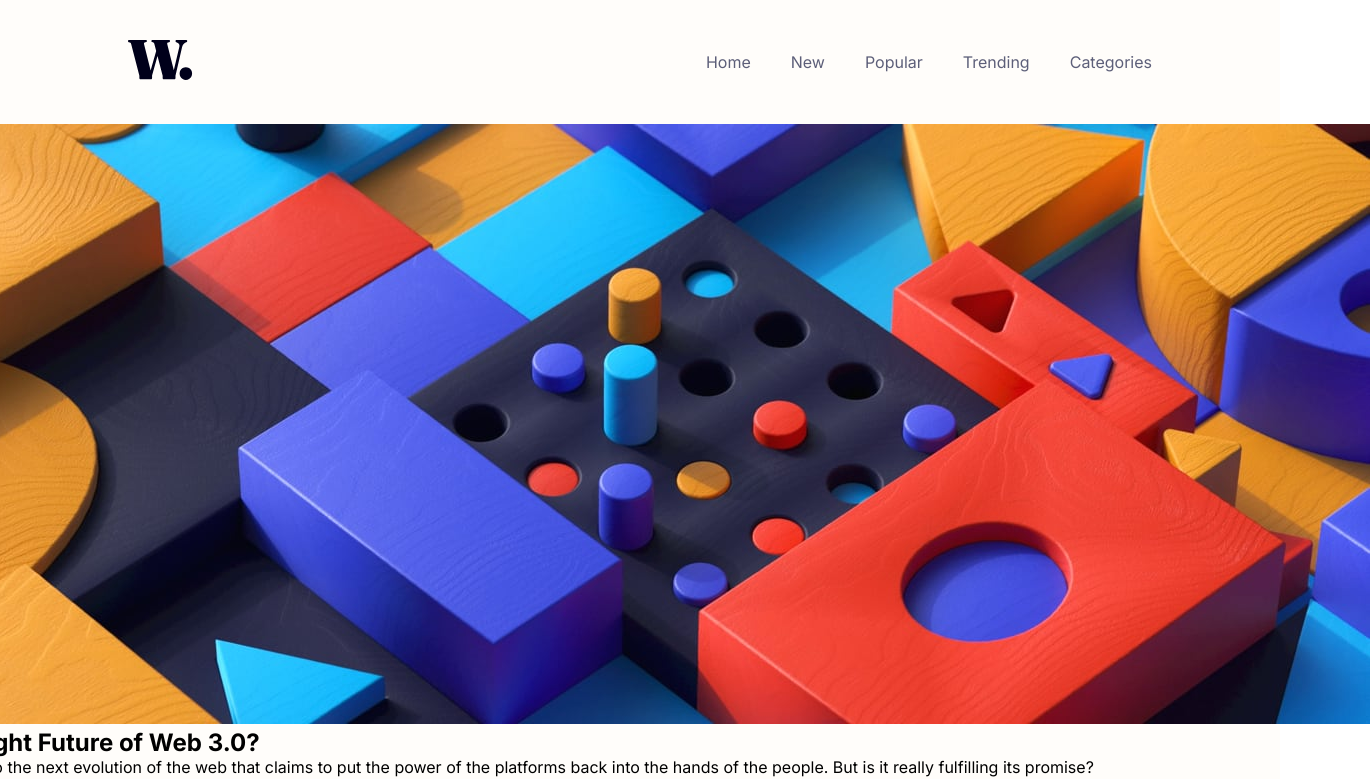
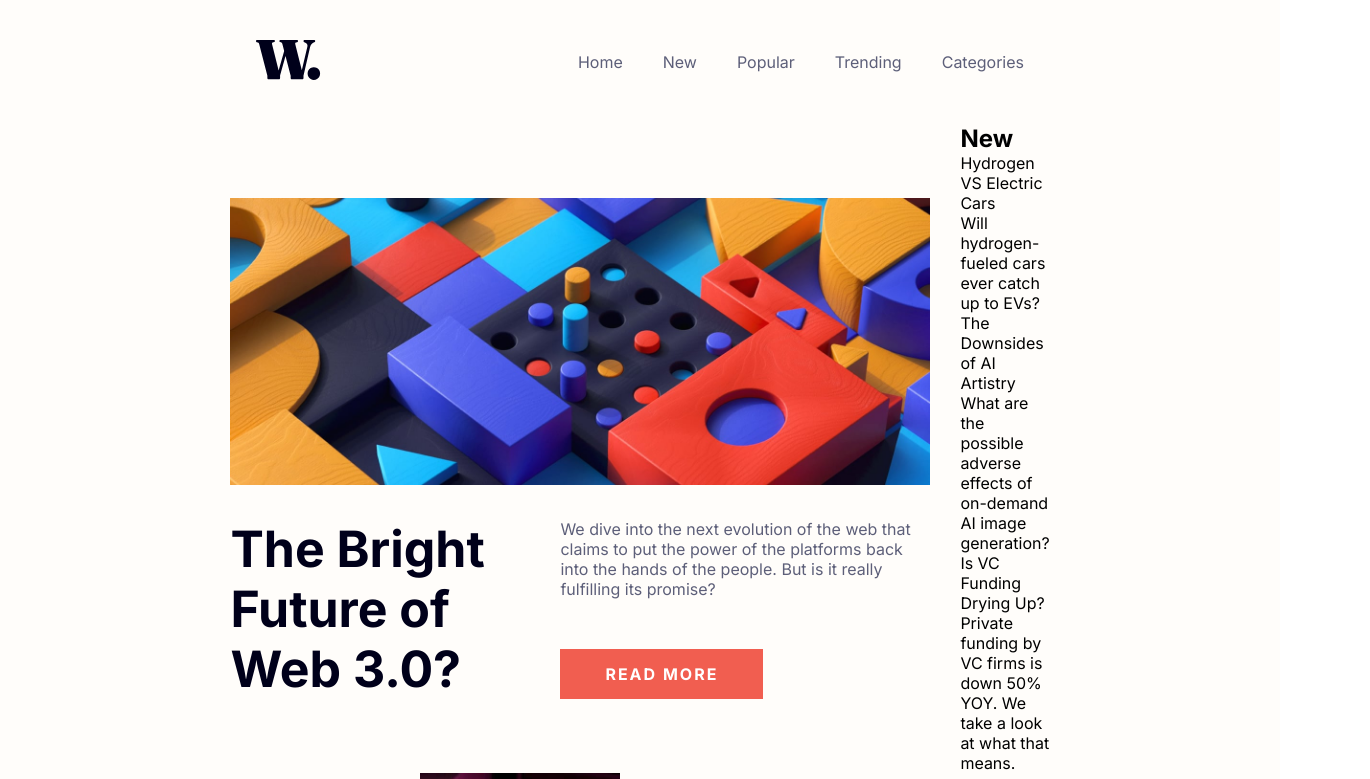
Before and after one commit to lkiryu/News-homepage, a React (Create React App) app: page / in a window 1280 px wide. Shown: the top 779 px of the page, 1370 px wide, since content can reach past the window. Built offline with nearby package versions, Linux system fonts and the light colour scheme.

Commit message:
mainNews style add

```diff
--- a/src/App.css
+++ b/src/App.css
@@ -27,3 +27,10 @@ body{
     align-items: center;
     background-color: hsl(36, 100%, 99%);
 }
+
+section{
+    display: flex;
+    justify-content: center;
+    align-items: center;
+    width: 60vw;
+}
--- a/src/App.js
+++ b/src/App.js
@@ -1,5 +1,5 @@
 import Header from './components/header/header';
-import MainNews from './components/mainNews/sectionMainNews';
+import MainNews from './components/mainNews/mainNews';
 import OtherNews from './components/otherNews/sectionOtherNews';
 import TopNews from './components/topNews/topNews';
 
--- a/src/components/header/header.css
+++ b/src/components/header/header.css
@@ -2,7 +2,7 @@
     display: flex;
     justify-content: space-between;
     align-items: center;
-    width: 80vw;
+    width: 60vw;
     margin: 40px 0;
 }
 
--- /dev/null
+++ b/src/components/mainNews/mainNews.css
@@ -0,0 +1,52 @@
+.main-news{
+    display: flex;
+    flex-direction: column;
+    justify-content: center;
+    align-items: flex-start;
+    margin-right: 30px;
+}
+
+.main-news img{
+    width: 700px;
+    margin-bottom: 30px;
+}
+
+.main-news .info{
+    display: flex;
+    justify-content: space-between;
+    align-items: center;
+    width: 100%;
+}
+
+.main-news .info .title{
+    font-size: 50px;
+    width: 300px;
+    color: hsl(240, 100%, 5%);
+}
+
+.main-news .info div{
+    display: flex;
+    flex-direction: column;
+    justify-content: flex-start;
+    align-items: flex-start;
+}
+
+.main-news .info .description{
+    color: hsl(236, 13%, 42%);
+    width: 370px;
+}
+
+.main-news .info a{
+    background-color: hsl(5, 85%, 63%);
+    padding: 15px 45px;
+    text-transform: uppercase;
+    letter-spacing: 2px;
+    color: hsl(0, 0%, 100%);
+    font-weight: 700;
+    margin-top: 50px;
+    transition: 0.3s ease-in;
+}
+
+.main-news .info a:hover{
+    background-color: hsl(240, 100%, 5%);
+}
--- a/src/components/mainNews/sectionMainNews.js
+++ b/src/components/mainNews/mainNews.js
@@ -1,6 +1,8 @@
 import React from "react";
 import mainNewsImageDesktop from '../../images/image-web-3-desktop.jpg'
 import mainNewsImageMobile from '../../images/image-web-3-mobile.jpg'
+
+import './mainNews.css'
 
 const MainNews = () => {
     return (
```
